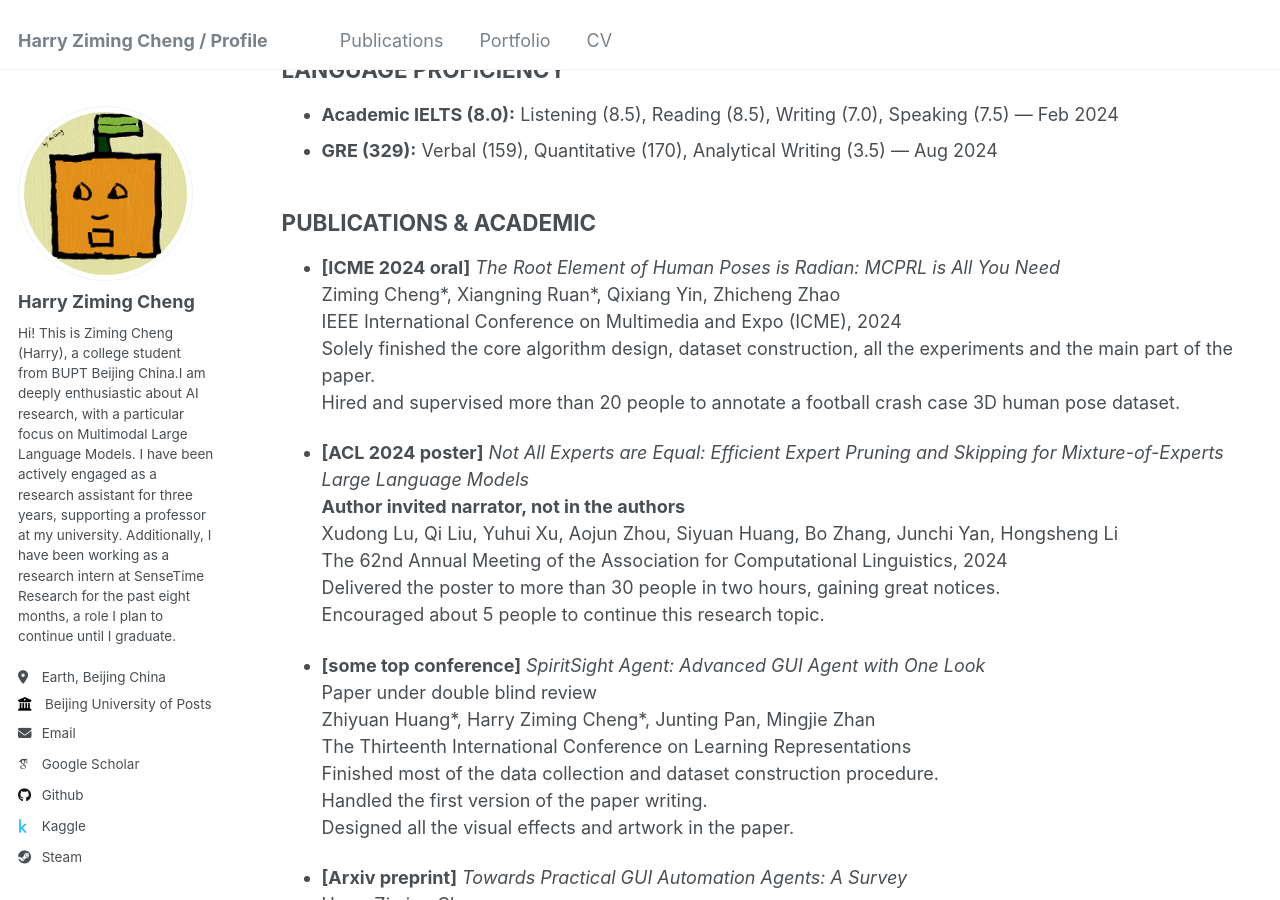
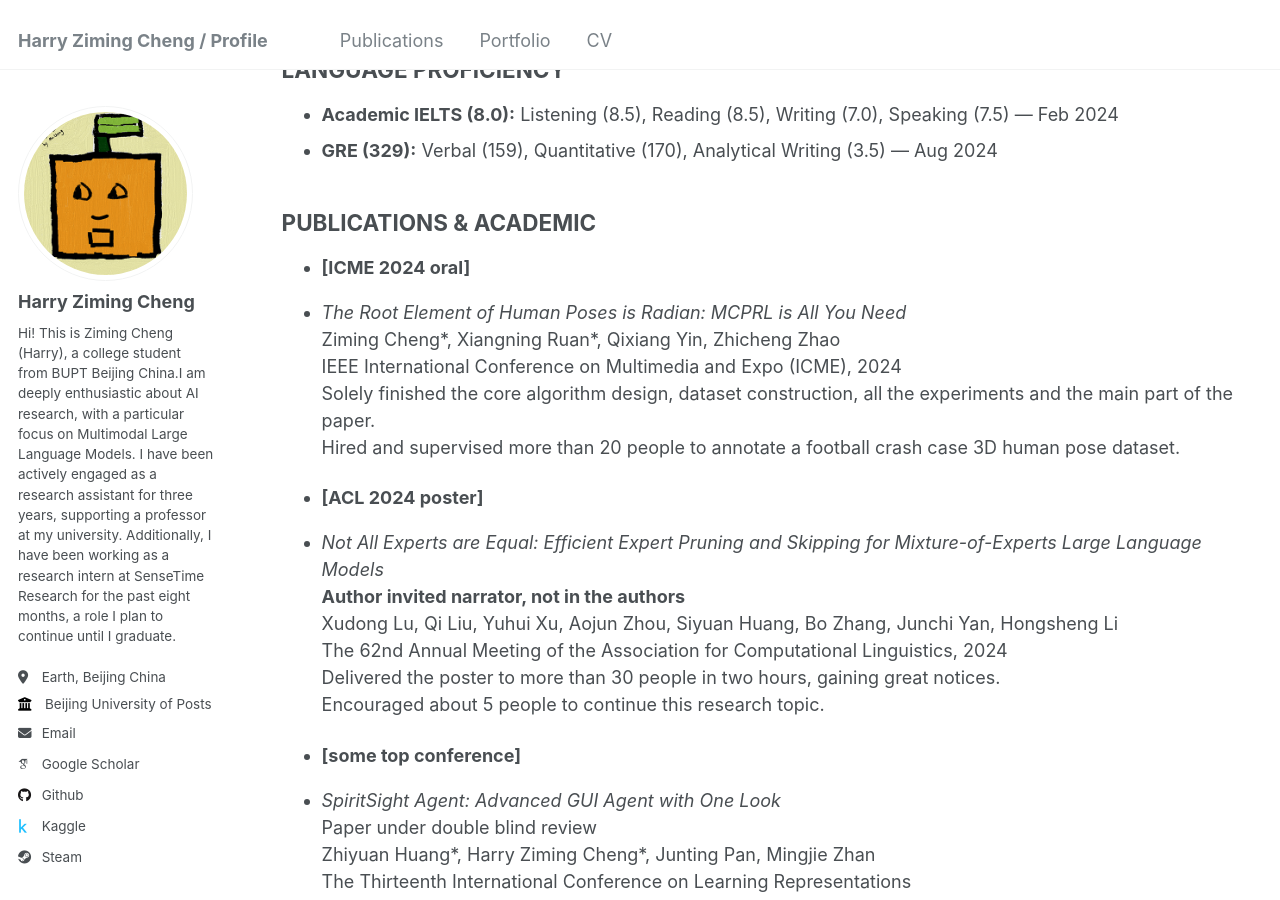
Before and after one commit to HarrytheOrange/harrytheorange.github.io, a Jekyll site: the page built from _pages/cv.md, in a window 1280 px wide and 900 px high, scrolled down 549 px. Built offline with Jekyll 4.4.1, drawn with Linux system fonts in a browser that asks for light colours; some web fonts are replaced.

Commit message:
Update cv.md

```diff
--- a/_pages/cv.md
+++ b/_pages/cv.md
@@ -29,20 +29,23 @@ Active member of school photographic association and school RoboMaster team
 - **GRE (329):** Verbal (159), Quantitative (170), Analytical Writing (3.5) — Aug 2024
 
 ## PUBLICATIONS & ACADEMIC
-- **[ICME 2024 oral]** *The Root Element of Human Poses is Radian: MCPRL is All You Need*
+- **[ICME 2024 oral]**
+- *The Root Element of Human Poses is Radian: MCPRL is All You Need*
   Ziming Cheng\*, Xiangning Ruan\*, Qixiang Yin, Zhicheng Zhao
   IEEE International Conference on Multimedia and Expo (ICME), 2024
   Solely finished the core algorithm design, dataset construction, all the experiments and the main part of the paper.
   Hired and supervised more than 20 people to annotate a football crash case 3D human pose dataset.
 
-- **[ACL 2024 poster]** *Not All Experts are Equal: Efficient Expert Pruning and Skipping for Mixture-of-Experts Large Language Models*
+- **[ACL 2024 poster]**
+- *Not All Experts are Equal: Efficient Expert Pruning and Skipping for Mixture-of-Experts Large Language Models*
   **Author invited narrator, not in the authors**
   Xudong Lu, Qi Liu, Yuhui Xu, Aojun Zhou, Siyuan Huang, Bo Zhang, Junchi Yan, Hongsheng Li
   The 62nd Annual Meeting of the Association for Computational Linguistics, 2024
   Delivered the poster to more than 30 people in two hours, gaining great notices.
   Encouraged about 5 people to continue this research topic.
 
-- **[some top conference]** *SpiritSight Agent: Advanced GUI Agent with One Look*
+- **[some top conference]**
+- *SpiritSight Agent: Advanced GUI Agent with One Look*
   Paper under double blind review
   Zhiyuan Huang\*, Harry Ziming Cheng\*, Junting Pan, Mingjie Zhan
   The Thirteenth International Conference on Learning Representations
@@ -50,7 +53,8 @@ Active member of school photographic association and school RoboMaster team
   Handled the first version of the paper writing.
   Designed all the visual effects and artwork in the paper.
 
-- **[Arxiv preprint]** *Towards Practical GUI Automation Agents: A Survey*
+- **[Arxiv preprint]**
+- *Towards Practical GUI Automation Agents: A Survey*
   Harry Ziming Cheng
   Arxiv preprint, 2024
   Solely finished the full survey on GUI Agent.
```
